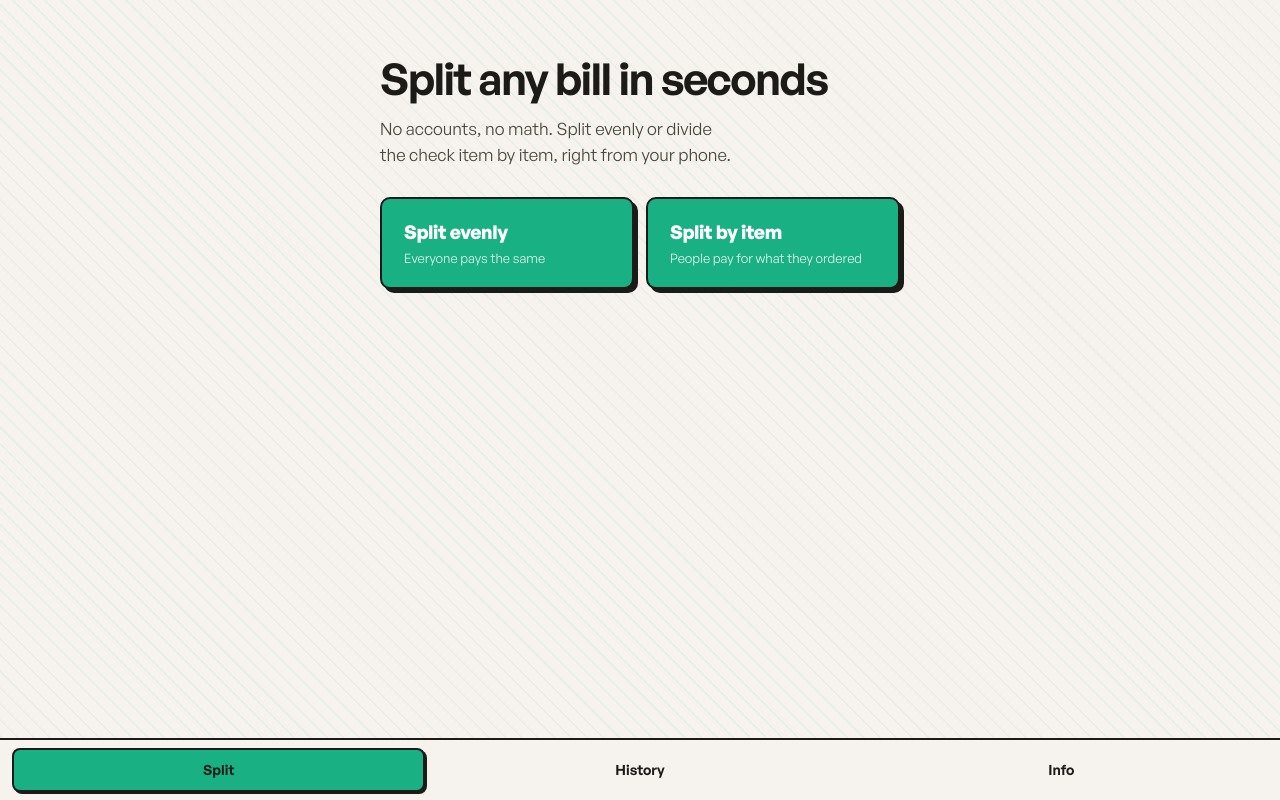
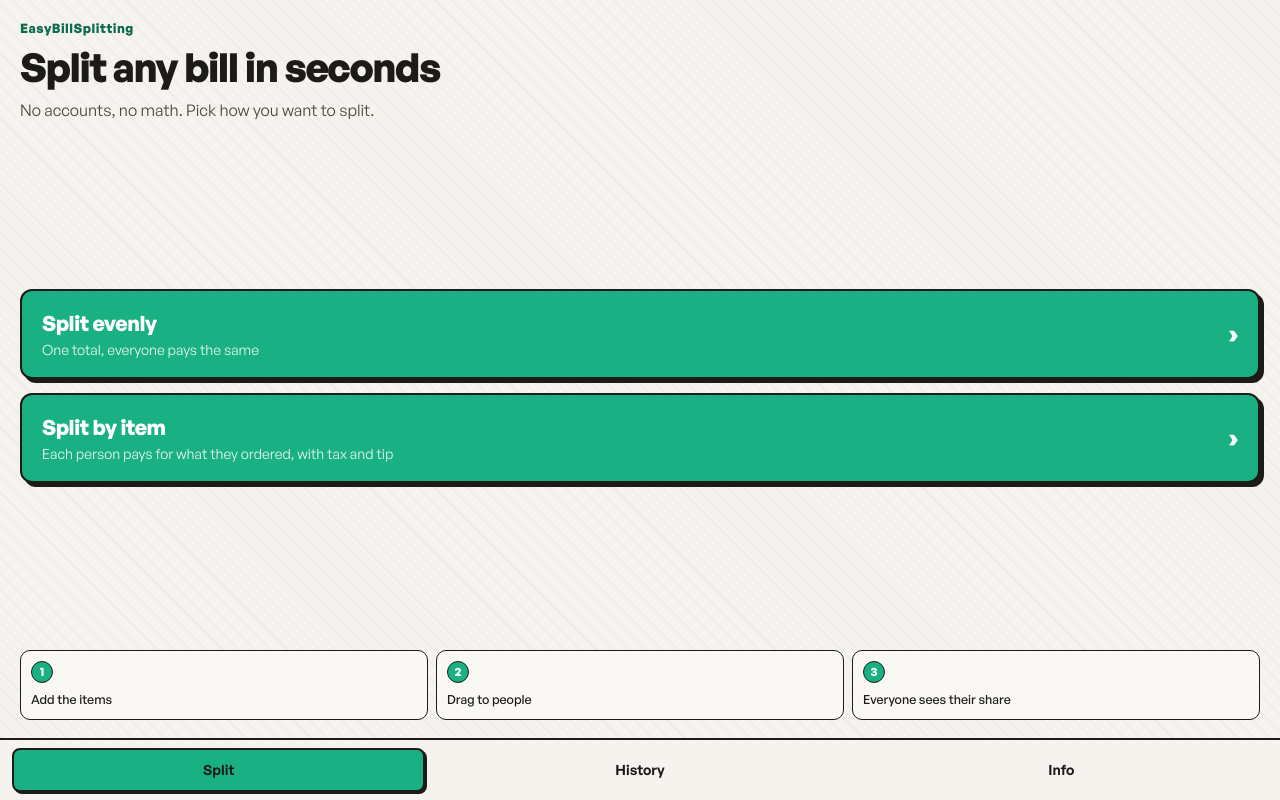
Before and after one commit to Akooshsoohoo/easybillsplitting, a React (Vite) app: page /#/ in a window 1280 px wide. Built offline with nearby package versions, Linux system fonts and the light colour scheme; what @capacitor/core would draw is missing.

Commit message:
iOS: locked one-screen start page with steps and last split; Back button in the calculator
Claude-Session: https://claude.ai/code/session_01Dx7vQin2iYCWSWitNXR6Gi

```diff
--- /dev/null
+++ b/src/components/NativeLanding.jsx
@@ -0,0 +1,73 @@
+import { Link } from 'react-router-dom'
+import { colors } from '../theme.js'
+import { formatMoney } from '../utils.js'
+import { loadHistory } from '../history.js'
+
+const STEPS = [
+  ['1', 'Add the items'],
+  ['2', 'Drag to people'],
+  ['3', 'Everyone sees their share'],
+]
+
+const modeBtn = {
+  display: 'flex', alignItems: 'center', justifyContent: 'space-between', gap: 12, width: '100%',
+  padding: '18px 20px', border: '2px solid #1c1b18', borderRadius: 12, background: '#19b083', color: '#fff',
+  boxShadow: '4px 4px 0 #1c1b18', cursor: 'pointer', textAlign: 'left', fontFamily: 'inherit',
+}
+
+// First screen of the iOS app. Fits one screen and does not scroll (see .native-lock in index.css).
+export default function NativeLanding({ onPickEven, onPickItem }) {
+  const last = loadHistory()[0]
+  const lastLine = last
+    ? last.mode === 'even'
+      ? `${last.headcount} people, ${formatMoney(last.perPerson || 0, last.currency || '$')} each`
+      : `${(last.people || []).length} people, ${formatMoney(last.grandTotal || 0, last.currency || '$')} total`
+    : null
+  return (
+    <div className="native-lock" style={{ padding: '0 20px', display: 'flex', flexDirection: 'column', justifyContent: 'space-between' }}>
+      <div style={{ paddingTop: 20 }}>
+        <div className="rise" style={{ fontSize: 13, fontWeight: 700, letterSpacing: '0.04em', color: colors.greenDark }}>EasyBillSplitting</div>
+        <h1 className="rise" style={{ animationDelay: '60ms', margin: '10px 0 0', fontSize: 40, lineHeight: 1.04, fontWeight: 700, letterSpacing: '-0.035em' }}>
+          Split any bill in seconds
+        </h1>
+        <p className="rise" style={{ animationDelay: '120ms', margin: '10px 0 0', fontSize: 16, lineHeight: 1.45, color: '#4a463e' }}>
+          No accounts, no math. Pick how you want to split.
+        </p>
+      </div>
+
+      <div className="rise" style={{ animationDelay: '180ms', display: 'grid', gap: 14 }}>
+        <button className="mode-btn" onClick={onPickEven} style={modeBtn}>
+          <span>
+            <span style={{ display: 'block', fontSize: 21, fontWeight: 700, letterSpacing: '-0.02em' }}>Split evenly</span>
+            <span style={{ display: 'block', fontSize: 14, marginTop: 4, color: 'rgba(255,255,255,.9)' }}>One total, everyone pays the same</span>
+          </span>
+          <span aria-hidden="true" style={{ fontSize: 26, fontWeight: 700 }}>&rsaquo;</span>
+        </button>
+        <button className="mode-btn" onClick={onPickItem} style={modeBtn}>
+          <span>
+            <span style={{ display: 'block', fontSize: 21, fontWeight: 700, letterSpacing: '-0.02em' }}>Split by item</span>
+            <span style={{ display: 'block', fontSize: 14, marginTop: 4, color: 'rgba(255,255,255,.9)' }}>Each person pays for what they ordered, with tax and tip</span>
+          </span>
+          <span aria-hidden="true" style={{ fontSize: 26, fontWeight: 700 }}>&rsaquo;</span>
+        </button>
+      </div>
+
+      <div className="rise" style={{ animationDelay: '240ms', display: 'grid', gap: 14, paddingBottom: 16 }}>
+        <div style={{ display: 'grid', gridTemplateColumns: 'repeat(3, 1fr)', gap: 8 }}>
+          {STEPS.map(([n, t]) => (
+            <div key={n} style={{ background: colors.cardSoft, border: '1.5px solid #1c1b18', borderRadius: 10, padding: '10px 10px 12px' }}>
+              <div style={{ width: 22, height: 22, borderRadius: 11, background: '#19b083', border: '1.5px solid #1c1b18', fontSize: 12, fontWeight: 700, display: 'flex', alignItems: 'center', justifyContent: 'center', color: '#fff' }}>{n}</div>
+              <div style={{ marginTop: 8, fontSize: 12.5, lineHeight: 1.3, fontWeight: 500 }}>{t}</div>
+            </div>
+          ))}
+        </div>
+        {last && (
+          <Link to="/history" style={{ display: 'block', textDecoration: 'none', color: 'inherit', background: '#fff', border: '1.5px solid #1c1b18', borderRadius: 10, padding: '12px 14px' }}>
+            <div style={{ fontSize: 11, fontWeight: 700, letterSpacing: '0.06em', textTransform: 'uppercase', color: colors.muted3 }}>Last split</div>
+            <div style={{ marginTop: 3, fontSize: 14.5, fontWeight: 500 }}>{lastLine}</div>
+          </Link>
+        )}
+      </div>
+    </div>
+  )
+}
--- a/src/index.css
+++ b/src/index.css
@@ -181,3 +181,7 @@ input:focus-visible {
 .tab-item.tab-active { background: #19b083; border-color: #1c1b18; box-shadow: 2px 2px 0 #1c1b18; }
 .info-row:active { background: #efebe3; }
 html:has(.native-app) { overscroll-behavior: none; }
+
+/* iOS first screen: exactly one screen tall, no scrolling or rubber-banding. */
+.native-lock { height: calc(100dvh - 64px - env(safe-area-inset-top) - env(safe-area-inset-bottom)); overflow: hidden; box-sizing: border-box; touch-action: none; }
+html:has(.native-lock), html:has(.native-lock) body { overflow: hidden; height: 100%; }
--- a/src/pages/Home.jsx
+++ b/src/pages/Home.jsx
@@ -1,6 +1,7 @@
 import { useEffect, useMemo, useRef, useState } from 'react'
 import { Link } from 'react-router-dom'
 import Landing from '../components/Landing.jsx'
+import NativeLanding from '../components/NativeLanding.jsx'
 import AdRail from '../components/AdRail.jsx'
 import AdSlot from '../components/AdSlot.jsx'
 import EvenSplitSection from '../components/EvenSplitSection.jsx'
@@ -291,13 +292,26 @@ export default function Home() {
     window.scrollTo({ top: 0, behavior: 'smooth' })
   }
 
+  if (isNative && mode === null) {
+    return <NativeLanding onPickEven={() => pick('even', 'sec-even')} onPickItem={() => pick('item', 'sec-item')} />
+  }
+
   return (
     <div style={{ padding: '0 0 80px' }}>
       <div style={{ display: 'flex', justifyContent: 'center', gap: 20, maxWidth: 1240, margin: '0 auto' }}>
         <AdRail />
 
         <div style={{ maxWidth: 560, width: '100%', margin: '0 auto', padding: '0 20px' }}>
-          <Landing onPickEven={() => pick('even', 'sec-even')} onPickItem={() => pick('item', 'sec-item')} />
+          {isNative ? (
+            <button
+              onClick={reset}
+              style={{ margin: '14px 0 0 -8px', padding: '10px 8px', minHeight: 44, border: 'none', background: 'transparent', fontFamily: 'inherit', fontSize: 15, fontWeight: 600, color: colors.greenDark, cursor: 'pointer' }}
+            >
+              &lsaquo; Back
+            </button>
+          ) : (
+            <Landing onPickEven={() => pick('even', 'sec-even')} onPickItem={() => pick('item', 'sec-item')} />
+          )}
 
           {mode === 'even' && (
             <EvenSplitSection
```
